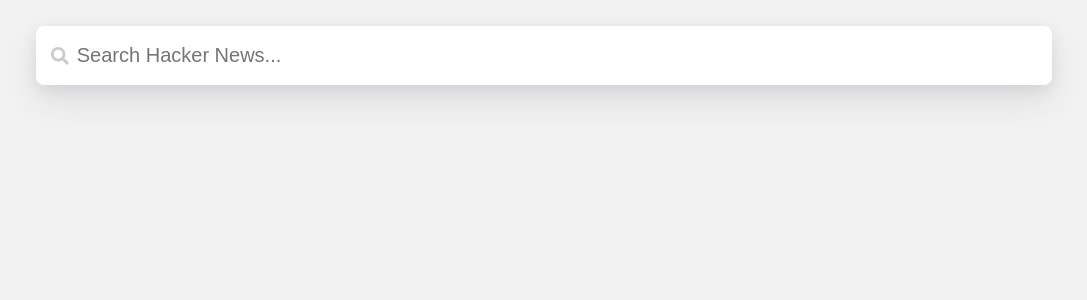
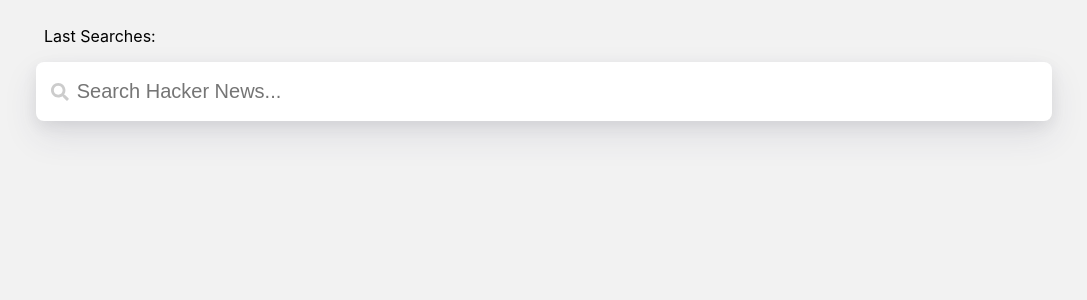
Before and after one commit to a7luong7/hacker-stories, a React (Create React App) app: page / in a window 1280 px wide. Shown: the top 300 px of the page, without its empty margins (96-1183 px from the left). Built offline with nearby package versions, Linux system fonts and the light colour scheme.

Commit message:
display and search by all last searches

```diff
--- a/src/components/button/styles.js
+++ b/src/components/button/styles.js
@@ -44,4 +44,8 @@
   }
 `;
 
+export const Styleless = styled(Icon)`
+  padding:0
+`
+
 export default Button;
--- /dev/null
+++ b/src/domain/search/components/last-searches/index.tsx
@@ -0,0 +1,33 @@
+import Chip from 'components/chip'
+import { Styleless as StyelessButton } from 'components/button/styles'
+import styled from 'styled-components'
+
+const LastSearches = ({ searchedTerms, appendToSearchedTerms } : {
+    searchedTerms:string[],
+    appendToSearchedTerms: (search:string) => void
+}) => {
+    return (<div style={{ marginTop: '1rem' }}>
+        <label style={{ marginRight:'1rem' }}>Last Searches: </label>
+        {searchedTerms.map(search => <LastSearch searchTerm={search} appendToSearchedTerms={appendToSearchedTerms} />)}
+    </div>)
+}
+
+const ChipButton = styled(Chip)`
+    margin-right:0.5rem;
+    cursor:pointer;
+
+    &:hover {
+        -webkit-filter: brightness(90%);
+    }
+`
+
+const LastSearch = ({ searchTerm,appendToSearchedTerms }:{
+    searchTerm:string,
+    appendToSearchedTerms: (search:string) => void
+ }) => {
+    return (<StyelessButton type="button" onClick={()=>appendToSearchedTerms(searchTerm)}>
+        <ChipButton color="light">{searchTerm}</ChipButton>
+    </StyelessButton>)
+}
+
+export default LastSearches;
--- a/src/domain/search/index.tsx
+++ b/src/domain/search/index.tsx
@@ -3,10 +3,11 @@
 import Spacer from 'components/spacer';
 import StorySearchForm from './components/search-form';
 import StoryList from './components/story-list';
-import { StyledContainer } from './styles';
+import { StyledContainer, Container } from './styles';
 import StorySorter from './components/story-sorter';
 import sortStories from 'services/sort-stories';
 import * as StoryTypes from './types'
+import LastSearches from './components/last-searches';
 
 const storiesInitialState = {
   stories: [],
@@ -81,8 +82,15 @@
   let sortedStories = sortStories(sortState,storyState.stories);
 
   return (
+    <>
+      <Container>
+        <LastSearches
+          searchedTerms={searchedTerms}
+          appendToSearchedTerms={appendToSearchedTerms} />
+      </Container>
       <StyledContainer>
         {/* <SearchedTerms searchedTerms={searchedTerms} /> */}
+
         <StorySearchForm
           isLoading={storyState.isLoading}
           appendToSearchedTerms={appendToSearchedTerms}
@@ -98,8 +106,9 @@
               <StorySorter sortState={sortState} toggleSortState={toggleSortState} />
               <StoryList stories={sortedStories} removeStory={removeStory} />
             </>
-        ) }
+          )}
       </StyledContainer>
+    </>
   );
 };
 
--- a/src/domain/search/styles.js
+++ b/src/domain/search/styles.js
@@ -1,19 +1,26 @@
 import React from 'react';
 import styled from 'styled-components';
 
-export const StyledContainer = styled.div`
+export const Container = styled.div`
+max-width:1000px;
+margin: 0 auto;
+padding: 0;
+`
+
+export const StyledContainer = styled(Container)`
 background-color: #fff;
 color: #171212;
 padding: .5rem;
 border-radius:.5rem;
 webkit-box-shadow: 0 15px 35px rgb(50 50 93 / 10%), 0 5px 15px rgb(0 0 0 / 7%);
 box-shadow: 0 15px 35px rgb(50 50 93 / 10%), 0 5px 15px rgb(0 0 0 / 7%);
-max-width:1000px;
-margin: 0 auto;
+
 margin-top: 1rem;
 margin-bottom: 1rem;
 `;
 
+
+
 // export default {
 //   StyledContainer,
 // };
--- a/src/utils/colors.tsx
+++ b/src/utils/colors.tsx
@@ -17,9 +17,13 @@
     background: '#DD6966',
     color: '#fff',
   },
+  'light': {
+    background: '#fff',
+    color: '#000',
+  }
 };
 
-export type ColorType = 'primary' | 'secondary' | 'success' | 'danger'
+export type ColorType = 'primary' | 'secondary' | 'success' | 'danger' | 'light'
 
 export const GetBackgroundColor = (color : ColorType) => {
   if (!color) return null;
```
Lines whose indentation alone changed are shown as unchanged.
